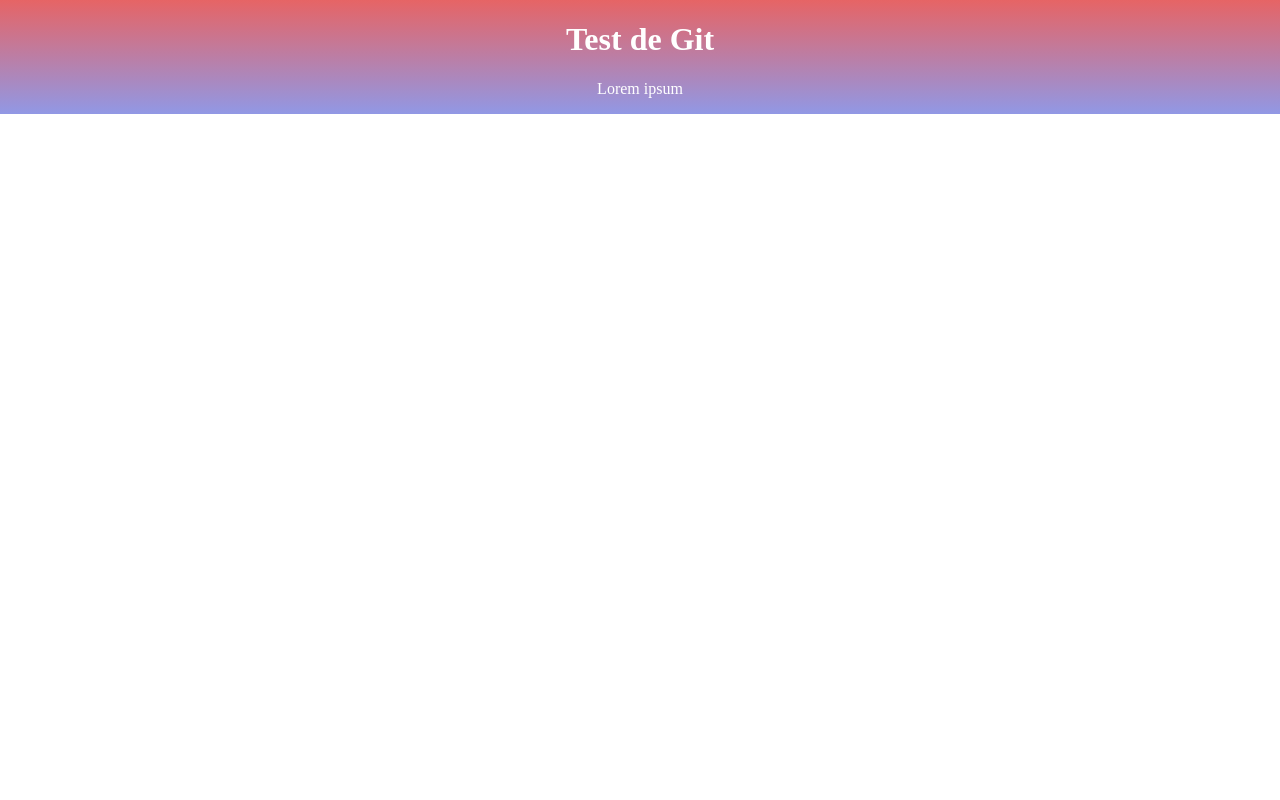
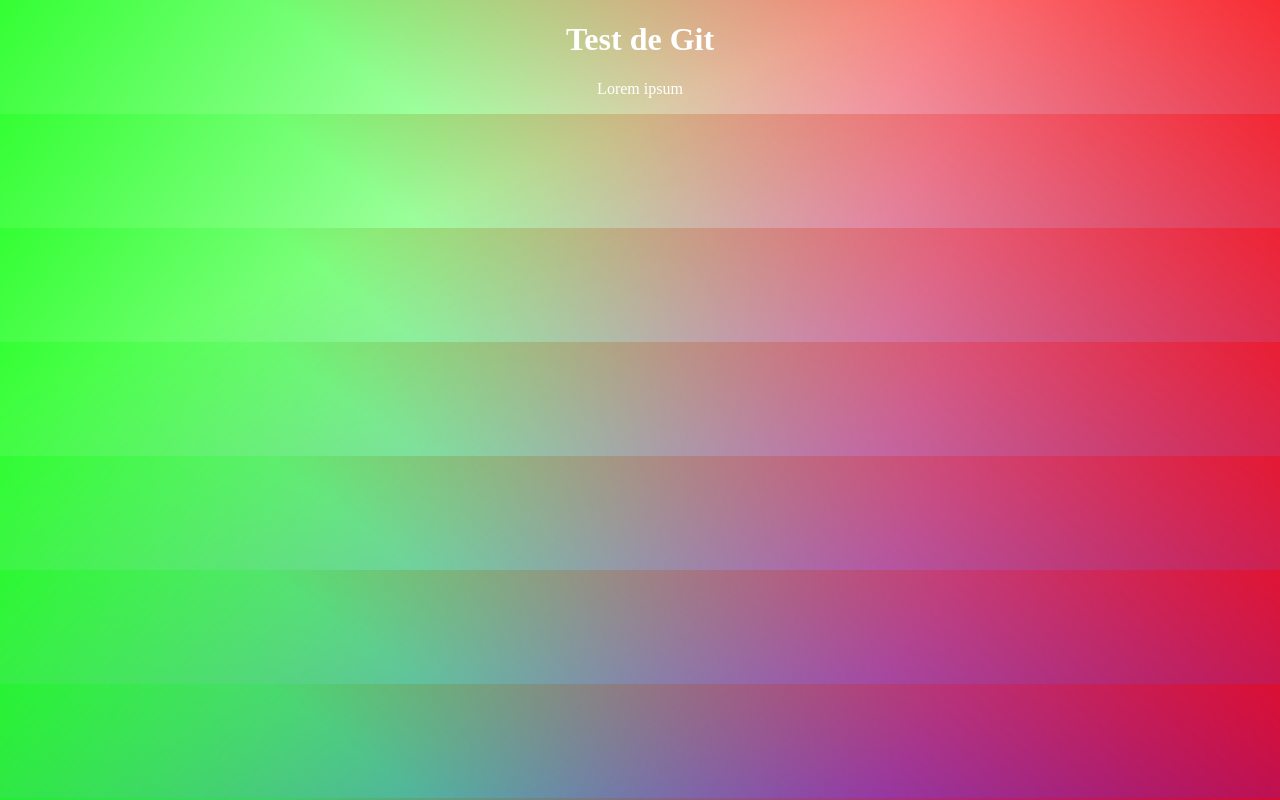
Before and after one commit to nadla/newproject, a plain HTML site: page index.html in a window 1280 px wide. Drawn offline with Linux system fonts and the light colour scheme.

Commit message:
modif la couleur du background

```diff
--- a/style.css
+++ b/style.css
@@ -1,6 +1,11 @@
 body {
-	background: linear-gradient(#e66465, #9198e5);
-  	background-repeat: no-repeat;
+	background: linear-gradient(217deg, rgba(255,0,0,.8), rgba(255,0,0,0) 70.71%),
+            linear-gradient(127deg, rgba(0,255,0,.8), rgba(0,255,0,0) 70.71%),
+            linear-gradient(336deg, rgba(0,0,255,.8), rgba(0,0,255,0) 70.71%)no-repeat center center fixed;
+  	-webkit-background-size: cover;
+  	-moz-background-size: cover;
+  	-o-background-size: cover;
+  	background-size: cover;
 }
 .text {
 	text-align: center;
```
